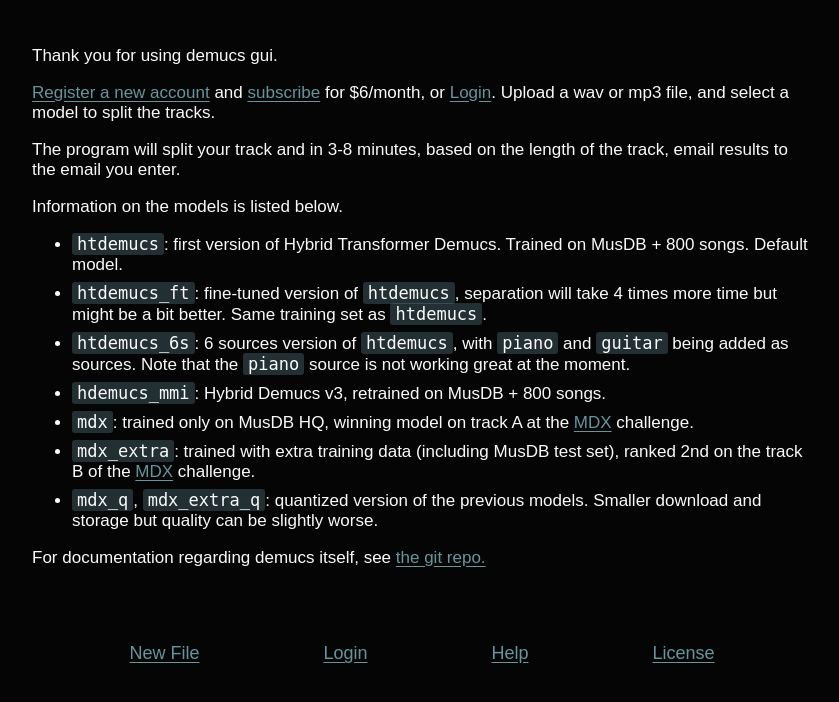
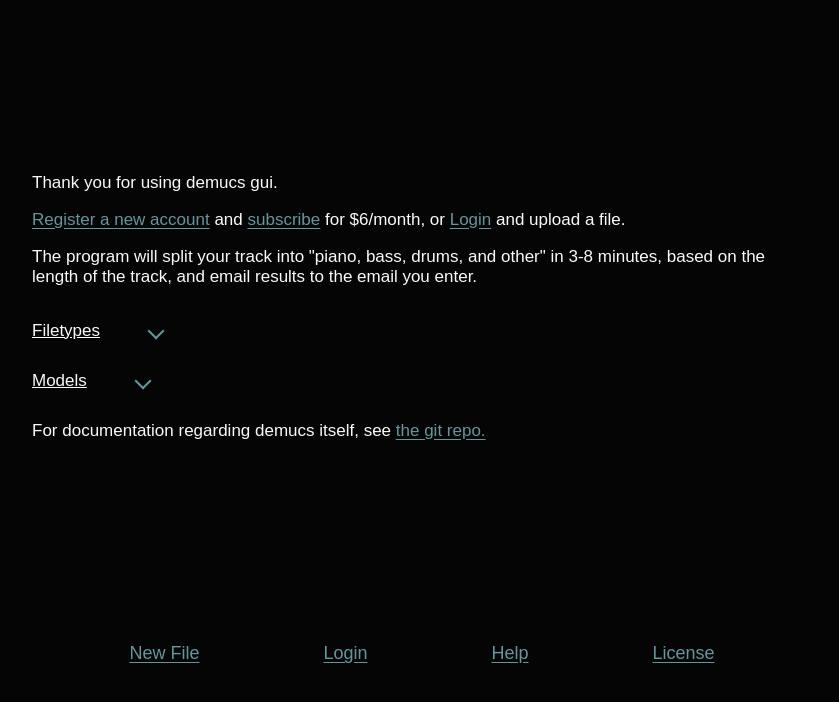
Before and after one commit to tissakhosla/demucs-gui, a Flask app: page /help in a window 1280 px wide. Shown: the part 98-800 px from the top of the page, without its empty margins (218-1057 px from the left). Run offline with Flask 3, Linux system fonts and the light colour scheme; parts of the project's set-up code (start-up, migrations or seed data) failed here and were passed over.

Commit message:
drop-downs

```diff
--- /dev/null
+++ b/static/drop-down.js
@@ -0,0 +1,13 @@
+console.log('asdjflk')
+
+function activate(p) {
+    console.log(p)
+    if (!p.classList.contains("active")) { p.classList.add("active") }
+    else (p.classList.remove("active"))
+}
+
+document.querySelectorAll(".accordion-head").forEach(a => {
+    a.addEventListener("click", () => {
+        activate(a.parentElement)
+    })
+})
--- a/static/script.js
+++ /dev/null
@@ -1,4 +0,0 @@
-console.log("thanks for using the demucs-gui")
-console.log("now go shed!")
-document.getElementsByClassName("models")[0].children[0].checked = true
-document.getElementsByClassName("outputs")[0].children[0].checked = true
--- a/static/style.css
+++ b/static/style.css
@@ -4,6 +4,11 @@
     --white: rgb(250, 250, 250, 1);
     --blue: rgb(103, 149, 158, 1);
     --red: rgb(185, 35, 27);
+}
+
+input,
+.drop-down {
+    transition: all 0.5s ease;
 }
 
 html {
@@ -197,3 +202,47 @@
 .user-status span.no-sub {
     color: var(--red);
 }
+
+.drop-down {
+    height: 50px;
+    overflow: hidden;
+}
+
+.active.advanced-options {
+    height: 360px;
+}
+
+.active.filetype-help {
+    height: 200px;
+}
+
+.active.models-help {
+    height: 350px;
+}
+
+.radios {
+    display: flex;
+    justify-content: space-around;
+}
+
+.accordion-head {
+    width: 100%;
+    display: flex;
+    justify-content: flex-start;
+    align-items: center;
+    cursor: pointer;
+}
+
+.accordion-head>p {
+    text-decoration: underline;
+    /* padding: 15px 0; */
+}
+
+.down-arrow {
+    width: 10px;
+    height: 10px;
+    margin: 10px 50px;
+    transform: rotate(45deg);
+    border-bottom: 2px solid var(--blue);
+    border-right: 2px solid var(--blue);
+}
--- /dev/null
+++ b/static/upload.js
@@ -0,0 +1,2 @@
+document.getElementsByClassName("models")[0].children[0].checked = true
+document.getElementsByClassName("outputs")[0].children[0].checked = true
--- a/templates/base.html
+++ b/templates/base.html
@@ -26,5 +26,4 @@
     <a href="{{ url_for('_help') }}">Help</a>
     <a href="{{ url_for('_license') }}">License</a>
 </footer>
-
 </html>
--- /dev/null
+++ b/templates/cmp-help-filetype.html
@@ -0,0 +1,11 @@
+<div class="drop-down filetype-help">
+    <div class="accordion-head">
+        <p>Filetypes
+        <div class="down-arrow"></div>
+        </p>
+    </div>
+    <p>Please use high quality WAV or MP3s for the best results. Processing low quality files will have unsatisfactory
+        results.</p>
+    <p>Select output of WAV or MP3. Again, WAV is preferred and will be of higher sonic quality.</p>
+    <p>FLAC and ogg/vorbis support for input files is in development.</p>
+</div>
--- /dev/null
+++ b/templates/cmp-help-models.html
@@ -0,0 +1,25 @@
+<div class="drop-down models-help">
+    <div class="accordion-head">
+        <p>Models
+        <div class="down-arrow"></div>
+        </p>
+    </div>
+    <p>A model is the process by which demucs separates the tracks, including how the AI was trained.</p>
+    <ul dir="auto">
+        <li><code>htdemucs</code>: Default model.
+        </li>
+        <li><code>htdemucs_ft</code>: Fine-Tuned. 4x longer, but generally better results.</li>
+        <li><code>htdemucs_6s</code>: Additionally separates piano and guitar. Still in development.
+        </li>
+        <li><code>hdemucs_mmi</code>: Hybrid Demucs v3, retrained on MusDB + 800 songs.</li>
+        <li><code>mdx</code>: trained only on MusDB HQ, winning model on track A at the <a
+                href="https://www.aicrowd.com/challenges/music-demixing-challenge-ismir-2021" rel="nofollow">MDX</a>
+            challenge.</li>
+        <li><code>mdx_extra</code>: trained with extra training data (including MusDB test set), ranked 2nd on the track
+            B of the <a href="https://www.aicrowd.com/challenges/music-demixing-challenge-ismir-2021"
+                rel="nofollow">MDX</a>
+            challenge.</li>
+        <li><code>mdx_q</code>, <code>mdx_extra_q</code>: quantized version of the previous models. Smaller download and
+            storage but quality can be slightly worse.</li>
+    </ul>
+</div>
--- a/templates/help.html
+++ b/templates/help.html
@@ -6,39 +6,15 @@
     <p>Thank you for using demucs gui.</p>
     <p><a href="{{ url_for('register') }}">Register a new account</a>
         and <a href="{{ url_for('_subscribe') }}">subscribe</a> for $6/month,
-        or <a href="{{ url_for('login') }}">Login</a>.
-        Upload a wav or mp3 file, and select a model to split the tracks.</p>
-    <p>The program will split your track and in 3-8 minutes, based on the length of the track,
-        email results to the email you enter.
+        or <a href="{{ url_for('login') }}">Login</a> and upload a file.</p>
+    <p>The program will split your track into "piano, bass, drums, and other" in 3-8 minutes, based on the length of the
+        track, and email results to the email you enter.
     </p>
-    <p>Information on the models is listed below.
-    </p>
-    <ul dir="auto">
-        <li><code>htdemucs</code>: first version of Hybrid Transformer Demucs. Trained on MusDB + 800 songs. Default
-            model.
-        </li>
-        <li><code>htdemucs_ft</code>: fine-tuned version of <code>htdemucs</code>, separation will take 4 times more
-            time
-            but might be a bit better. Same training set as <code>htdemucs</code>.</li>
-        <li><code>htdemucs_6s</code>: 6 sources version of <code>htdemucs</code>, with <code>piano</code> and
-            <code>guitar</code> being added as sources.
-            Note that the <code>piano</code> source is not working great at the moment.
-        </li>
-        <li><code>hdemucs_mmi</code>: Hybrid Demucs v3, retrained on MusDB + 800 songs.</li>
-        <li><code>mdx</code>: trained only on MusDB HQ, winning model on track A at the <a
-                href="https://www.aicrowd.com/challenges/music-demixing-challenge-ismir-2021" rel="nofollow">MDX</a>
-            challenge.</li>
-        <li><code>mdx_extra</code>: trained with extra training data (including MusDB test set), ranked 2nd on the track
-            B
-            of the <a href="https://www.aicrowd.com/challenges/music-demixing-challenge-ismir-2021"
-                rel="nofollow">MDX</a>
-            challenge.</li>
-        <li><code>mdx_q</code>, <code>mdx_extra_q</code>: quantized version of the previous models. Smaller download and
-            storage
-            but quality can be slightly worse.</li>
-    </ul>
+    {% include 'cmp-help-filetype.html' %}
+    {% include 'cmp-help-models.html' %}
     <p>For documentation regarding demucs itself, see <a href="https://github.com/facebookresearch/demucs"
             target="_blank">the git repo.</a>
     </p>
 </div>
+<script src="{{ url_for('static', filename='drop-down.js') }}"></script>
 {% endblock %}
```
Also changed, not shown: docs/todos.md (+3 -2 lines), templates/cmp-form-advanced.html (added, +28 -0 lines), templates/form-upload.html (+4 -16 lines).
